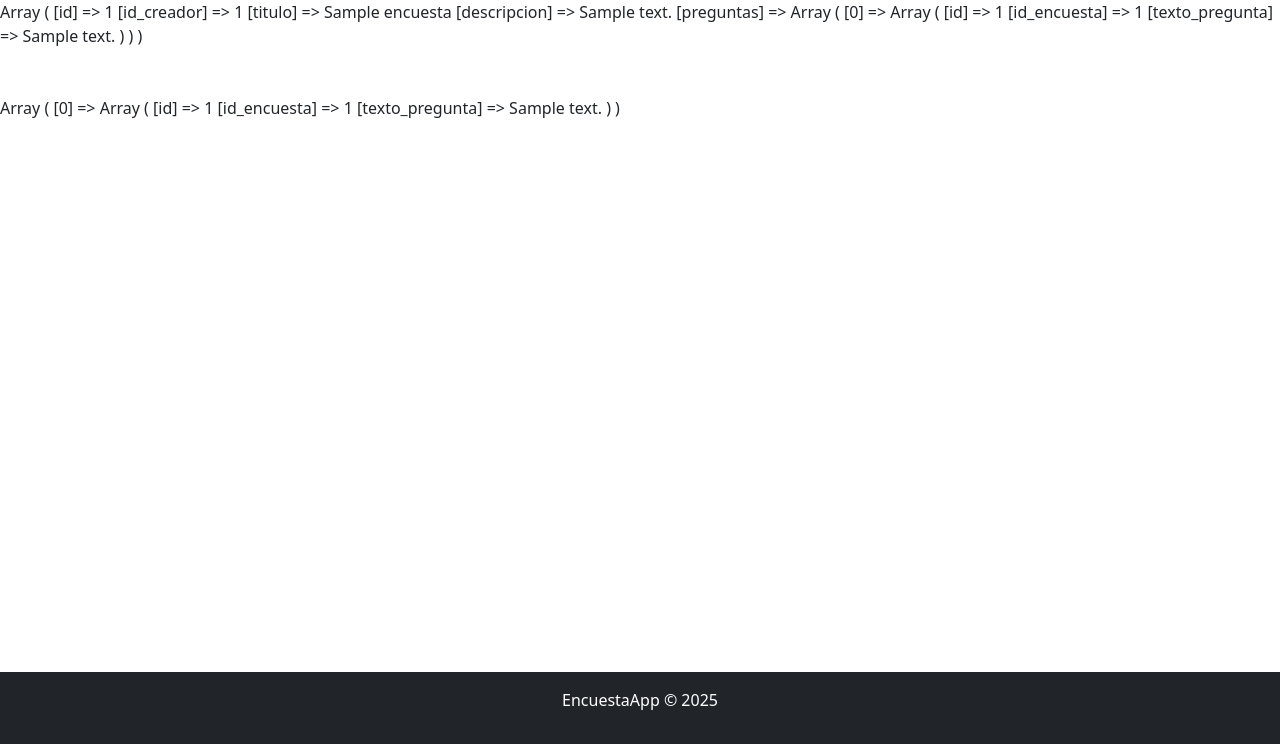
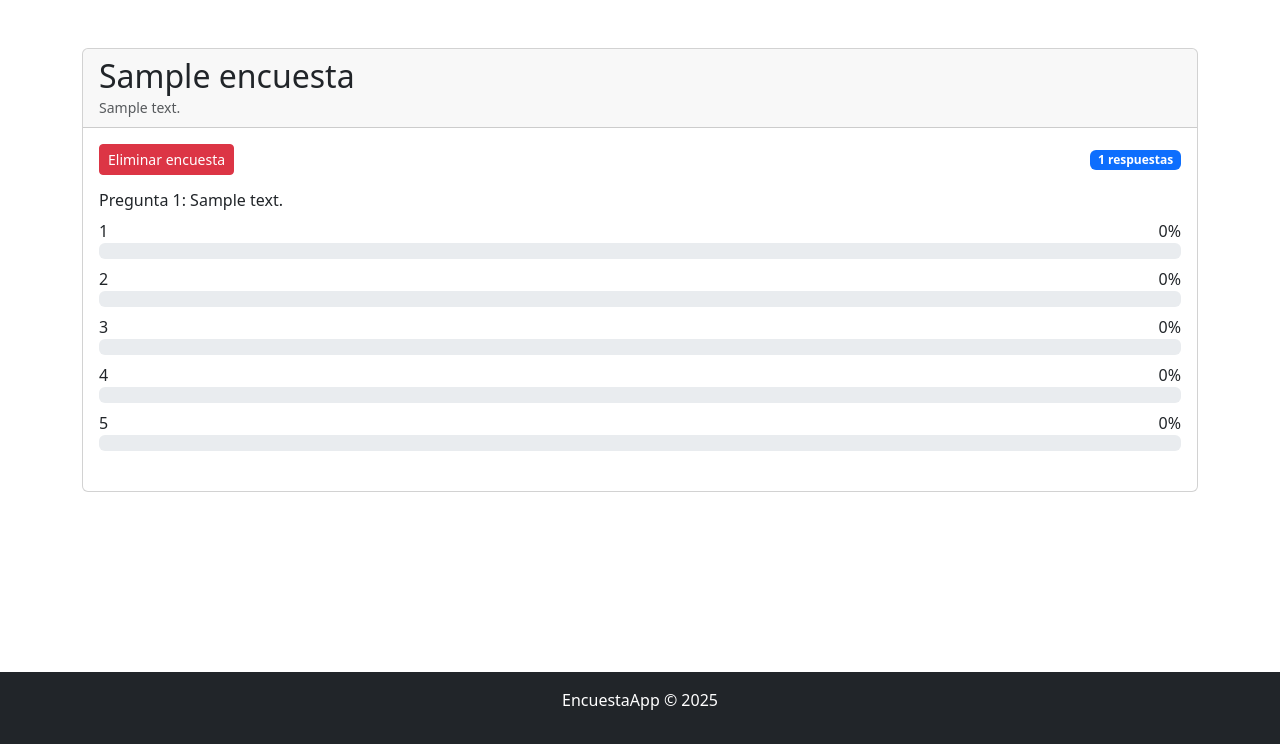
Before and after one commit to G4b00/sc502_MN_Gabriel_Chaves, a PHP site: page /encuestas/ver/1 in a window 1280 px wide. Shown: the part 56-800 px from the top of the page. Run offline with PHP 8.4, Linux system fonts and the light colour scheme; the visitor is signed in with stand-in values (Sample User, id 1); tables that the repository leaves empty hold one stand-in row (values such as "Sample post").

Commit message:
Encuestas completo

```diff
--- a/encuestas/app/controllers/EncuestasController.php
+++ b/encuestas/app/controllers/EncuestasController.php
@@ -16,7 +16,6 @@ class EncuestasController
         if ($_SERVER["REQUEST_METHOD"] == "POST") {
             $model = new Encuesta();
 
-            // Leer el body como JSON
             $input = json_decode(file_get_contents('php://input'), true);
 
             $idCreador = $_SESSION['user_id'] ?? null;
@@ -24,17 +23,14 @@ class EncuestasController
             $descripcion = $input['descripcion'] ?? '';
             $preguntas = $input['preguntas'] ?? [];
 
-            // Validar
             if (!$idCreador || empty($titulo) || empty($descripcion) || empty($preguntas)) {
                 http_response_code(400);
                 echo json_encode(['error' => 'Todos los campos son obligatorios']);
                 return;
             }
 
-            // Insertar encuesta y preguntas
             $model->crearEncuesta($idCreador, $titulo, $descripcion, $preguntas);
 
-            // Responder con éxito
             http_response_code(201);
             echo json_encode(['message' => 'Encuesta creada correctamente']);
 
@@ -47,6 +43,15 @@ class EncuestasController
     {
         $model = new Encuesta();
         $encuesta = $model->obtenerEncuesta($idEncuesta);
+
+        $preguntas = $encuesta['preguntas'];
+
+        $respuestas = $model->obtenerRespuestas($preguntas);
+
+        $totalRespuestas = $model->getTotalRespuestas($preguntas[0]);
+        // echo json_encode($preguntas);
+        // print_r($respuestas);
+        // echo json_encode($respuestas);
 
         require __DIR__ . "/../views/encuestas/ver/index.php";
 
@@ -82,7 +87,6 @@ class EncuestasController
                     exit;
                 }
 
-                // Guardar respuestas
                 $model->responderEncuesta($idUsuario, $respuestas);
 
                 http_response_code(200);
@@ -93,16 +97,33 @@ class EncuestasController
                 echo json_encode(['error' => 'Ocurrió un error al guardar: ' . $e->getMessage()]);
             }
         } else {
-            // Mostrar vista si es GET
             $encuesta = $model->obtenerEncuesta($idEncuesta);
             require __DIR__ . "/../views/encuestas/responder/index.php";
         }
     }
 
+    public function eliminar($idEncuesta)
+    {
+        if ($_SERVER['REQUEST_METHOD'] !== 'DELETE') {
+            http_response_code(405);
+            echo json_encode(["error" => "Método no permitido"]);
+            return;
+        }
 
-    public function guardarRespuesta()
-    {
+        // $idEncuesta = isset($_GET['id']) ? intval($_GET['id']) : 0;
+
+        if ($idEncuesta <= 0) {
+            http_response_code(400);
+            echo json_encode(["success" => false, "error" => "ID de encuesta inválido"]);
+            return;
+        }
+
         $model = new Encuesta();
+        $model->eliminarEncuesta($idEncuesta);
 
+        http_response_code(200);
+        echo json_encode(["success" => true, "message" => "Encuesta eliminada correctamente"]);
     }
+
+
 }
--- a/encuestas/app/models/Encuesta.php
+++ b/encuestas/app/models/Encuesta.php
@@ -3,11 +3,13 @@ class Encuesta
 {
     private $pdo;
 
-    public function __construct() {
+    public function __construct()
+    {
         $this->pdo = getPDOConnection();
     }
 
-    public function obtenerEncuestas() {
+    public function obtenerEncuestas()
+    {
         $stmt = $this->pdo->prepare("SELECT id, id_creador, titulo, descripcion FROM encuestas");
         $stmt->execute();
 
@@ -15,7 +17,8 @@ class Encuesta
         return $encuestas;
     }
 
-    public function obtenerEncuesta($idEncuesta) {
+    public function obtenerEncuesta($idEncuesta)
+    {
         $stmt = $this->pdo->prepare("SELECT id, id_creador, titulo, descripcion FROM encuestas WHERE id=$idEncuesta");
         $stmt->execute();
 
@@ -31,7 +34,8 @@ class Encuesta
         return $encuesta;
     }
 
-    public function crearEncuesta($idCreador, $titulo, $descripcion, $preguntas) {
+    public function crearEncuesta($idCreador, $titulo, $descripcion, $preguntas)
+    {
         $stmt = $this->pdo->prepare("INSERT into encuestas (id_creador, titulo, descripcion) values (?, ?, ?)");
         $stmt->execute([$idCreador, $titulo, $descripcion]);
 
@@ -42,7 +46,8 @@ class Encuesta
         }
     }
 
-    public function responderEncuesta($idUsuario, $respuestas){
+    public function responderEncuesta($idUsuario, $respuestas)
+    {
         foreach ($respuestas as $resp) {
             $idPregunta = $resp['idPregunta'];
             $valor = $resp['valor'];
@@ -50,4 +55,49 @@ class Encuesta
             $stmt->execute([$idPregunta, $idUsuario, $valor]);
         }
     }
+
+    public function obtenerRespuestas($preguntas)
+    {
+        $respuestas = [];
+
+        foreach ($preguntas as $index => $pregunta) {
+            $idPregunta = $pregunta["id"];
+            $respuestasPregunta = [];
+
+            for ($i = 1; $i <= 5; $i++) {
+                $stmt = $this->pdo->prepare("SELECT COUNT(*) AS total FROM respuestas WHERE id_pregunta = ? AND valor_respuesta = ?");
+                $stmt->execute([$idPregunta, $i]);
+                $total = $stmt->fetch(PDO::FETCH_ASSOC)['total'];
+
+                $respuestasPregunta[] = ['valor' => $i, 'total' => $total];
+            }
+
+            $respuestas[$index] = [
+                'id' => $idPregunta,
+                'titulo' => $pregunta['texto_pregunta'] ?? '',
+                'respuestas' => $respuestasPregunta
+            ];
+        }
+
+        return $respuestas;
+    }
+
+
+    public function getTotalRespuestas($pregunta)
+    {
+        $total = 0;
+        $idPregunta = $pregunta["id"];
+
+        // Total de respuestas para esa pregunta
+        $stmtTotal = $this->pdo->prepare("SELECT COUNT(*) as total FROM respuestas WHERE id_pregunta = ?");
+        $stmtTotal->execute([$idPregunta]);
+        $total = (int) $stmtTotal->fetch(PDO::FETCH_ASSOC)['total'];
+
+        return $total;
+    }
+
+    public function eliminarEncuesta($idEncuesta){
+        $stmtTotal = $this->pdo->prepare("DELETE FROM encuestas WHERE id = ?");
+        $stmtTotal->execute([$idEncuesta]);
+    }
 }
--- /dev/null
+++ b/encuestas/app/public/js/ver.js
@@ -0,0 +1,15 @@
+function eliminarEncuesta(id) {
+    if (confirm("¿Seguro que deseas eliminar esta encuesta?")) {
+        fetch(`/encuestas/encuestas/eliminar/${id}`, { method: 'DELETE' })
+            .then(res => res.json())
+            .then(data => {
+                if (data.success) {
+                    alert("Encuesta eliminada correctamente");
+                    window.location.href = "/encuestas";
+                } else {
+                    alert("Error: " + data.message);
+                }
+            })
+            .catch(err => console.error(err));
+    }
+}
--- a/encuestas/app/views/encuestas/index.php
+++ b/encuestas/app/views/encuestas/index.php
@@ -23,7 +23,7 @@
 
                         <?php foreach ($encuestas as $encuesta): ?>
                             <?php if ($encuesta['id_creador'] === $_SESSION['user_id']): ?>
-                                <a href="ver?idEncuesta=1"
+                                <a href="ver/<?php echo $encuesta["id"] ?>"
                                     class="list-group-item list-group-item-action d-flex justify-content-between align-items-center">
                                     <span><?php echo $encuesta['titulo'] ?></span>
                                     <span class="badge rounded-pill bg-primary">Ver resultados</span>
@@ -42,7 +42,7 @@
                     <div class="list-group">
                         <?php foreach ($encuestas as $encuesta): ?>
                             <?php if ($encuesta['id_creador'] != $_SESSION['user_id']): ?>
-                                <a href="#"
+                                <a href="responder/<?php echo $encuesta["id"] ?>"
                                     class="list-group-item list-group-item-action d-flex justify-content-between align-items-center">
                                     <span><?php echo $encuesta['titulo'] ?></span>
                                     <span class="badge rounded-pill bg-success">Responder</span>
--- a/encuestas/app/views/encuestas/ver/index.php
+++ b/encuestas/app/views/encuestas/ver/index.php
@@ -1,9 +1,55 @@
 <?php include 'app/views/layouts/header.php'; ?>
 
-<?php print_r($encuesta)?>
-<?php echo '<br>'?>
-<?php echo '<br>'?>
-<?php echo '<br>'?>
-<?php print_r($encuesta['preguntas'])?>
+<div class="container">
+    <div class="card mb-4 mt-5">
+        <div class="card-header">
+            <h2 class="mb-0"><?= htmlspecialchars($encuesta['titulo']) ?></h2>
+            <small class="text-muted"><?= htmlspecialchars($encuesta['descripcion']) ?></small>
+        </div>
+        <div class="card-body">
+            <div class="d-flex justify-content-between align-items-center mb-3">
+                <button class="btn btn-danger btn-sm" onclick="eliminarEncuesta(<?= $encuesta['id'] ?>)">
+                    Eliminar encuesta
+                </button>
+                <span class="badge bg-primary">
+                    <?= $totalRespuestas ?> respuestas
+                </span>
+            </div>
+
+            <?php foreach ($respuestas as $index => $pregunta): ?>
+                <div class="mb-4">
+                    <h6>
+                        Pregunta <?= $index + 1 ?>: <?= htmlspecialchars($pregunta['titulo']) ?>
+                    </h6>
+
+                    <?php
+                    $total = array_sum(array_column($pregunta['respuestas'], 'total'));
+                    foreach ($pregunta['respuestas'] as $respuesta):
+                        $porcentaje = $total > 0 ? round(($respuesta['total'] / $total) * 100) : 0;
+                    ?>
+                        <div class="mb-2">
+                            <div class="d-flex justify-content-between">
+                                <span><?= htmlspecialchars($respuesta['valor']) ?></span>
+                                <span><?= $porcentaje ?>%</span>
+                            </div>
+                            <div class="progress">
+                                <div
+                                    class="progress-bar"
+                                    role="progressbar"
+                                    style="width: <?= $porcentaje ?>%;"
+                                    aria-valuenow="<?= $porcentaje ?>"
+                                    aria-valuemin="0"
+                                    aria-valuemax="100">
+                                </div>
+                            </div>
+                        </div>
+                    <?php endforeach; ?>
+                </div>
+            <?php endforeach; ?>
+        </div>
+    </div>
+</div>
+
+<script src="/encuestas/app/public/js/ver.js"></script>
 
 <?php include 'app/views/layouts/footer.php'; ?>
```
